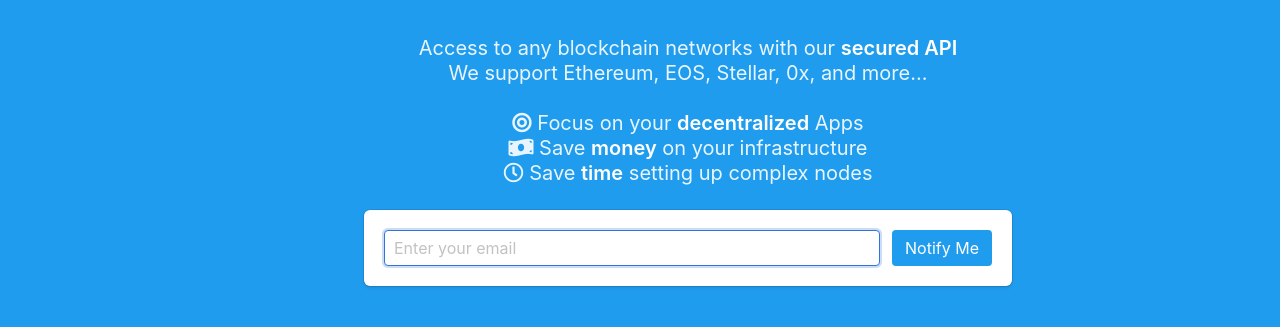
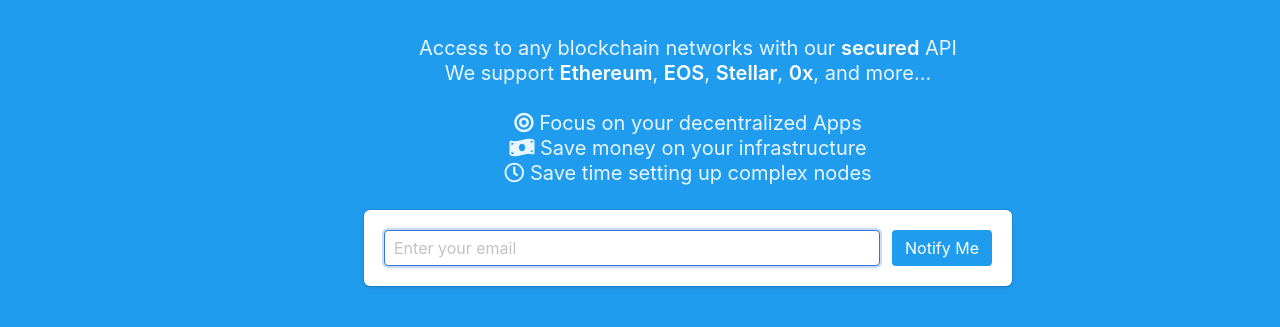
Before and after one commit to nodablock/website, a website: page index.html in a window 1280 px wide. Shown: the part 309-636 px from the top of the page. Drawn offline with nearby package versions, Linux system fonts and the light colour scheme.

Commit message:
more beautiful

```diff
--- a/index.html
+++ b/index.html
@@ -84,18 +84,18 @@
                             Easily access to any <strong> Blockchain </strong> networks <br/><br/>
                         </h1>
                         <h2 class="subtitle">
-                            Access to any blockchain networks with our <strong>secured API</strong><br/>
-                            We support Ethereum, EOS, Stellar, 0x, and more...<br/><br/>
+                            Access to any blockchain networks with our <strong>secured</strong> API<br/>
+                            We support <strong>Ethereum</strong>, <strong>EOS</strong>, <strong>Stellar</strong>, <strong>0x</strong>, and more...<br/><br/>
 
 
                             <i class="fas fa-bullseye"></i>
-                            Focus on your <strong>decentralized</strong> Apps<br/>
+                            Focus on your decentralized Apps<br/>
 
                             <i class="fas fa-money-bill-wave"></i>
-                            Save <strong>money</strong> on your infrastructure<br/>
+                            Save money on your infrastructure<br/>
 
                             <i class="far fa-clock"></i>
-                            Save <strong>time</strong> setting up complex nodes<br/>
+                            Save time setting up complex nodes<br/>
 
 
                         </h2>
```
